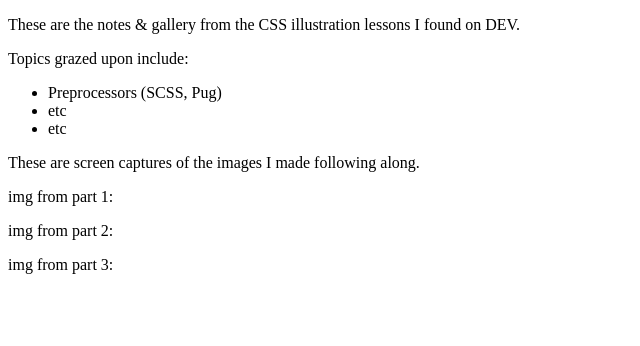
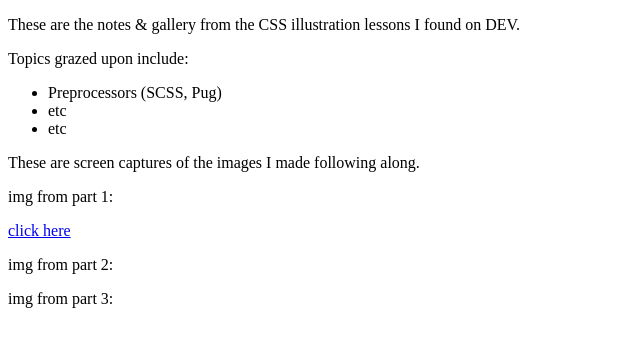
Before and after one commit to teiResa/Pure-CSS-Illistrations-Lessons, a plain HTML site: page index.html in a window 1280 px wide. Shown: the whole page, without its empty margins (0-640 px from the left). Drawn offline with Linux system fonts and the light colour scheme.

Commit message:
Update index.html

```diff
--- a/index.html
+++ b/index.html
@@ -3,6 +3,7 @@
   <head>
     <meta charset="utf-8">
     <title></title>
+
   </head>
   <body>
     <p>These are the notes &amp; gallery from the CSS illustration lessons I found on DEV.</p>
@@ -15,9 +16,7 @@
     <p>These are screen captures of the images I made following along.</p>
     <p>img from part 1:</p>
     <div class="part1">
-      <!-- Included from http://codepen.io/chriscoyier/pen/slug --
-<h1>HTML from another Pen here</h1>
-<!-- end include -->
+      <a href="/smiley-face-illustration-lesson-pt-1-of-3/dist/index.html">click here</a>
     </div>
     <p>img from part 2:</p>
     <p>img from part 3:</p>
```
